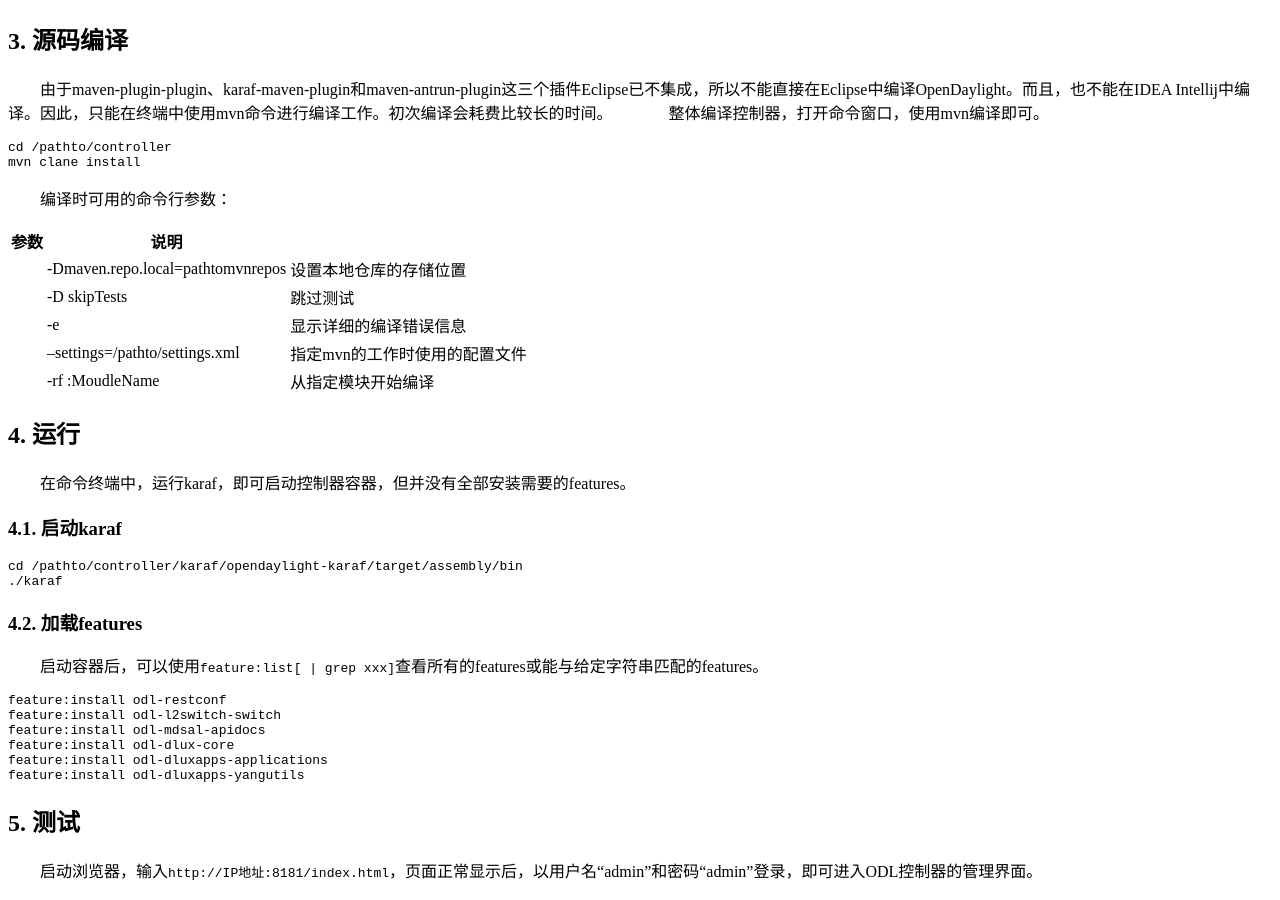
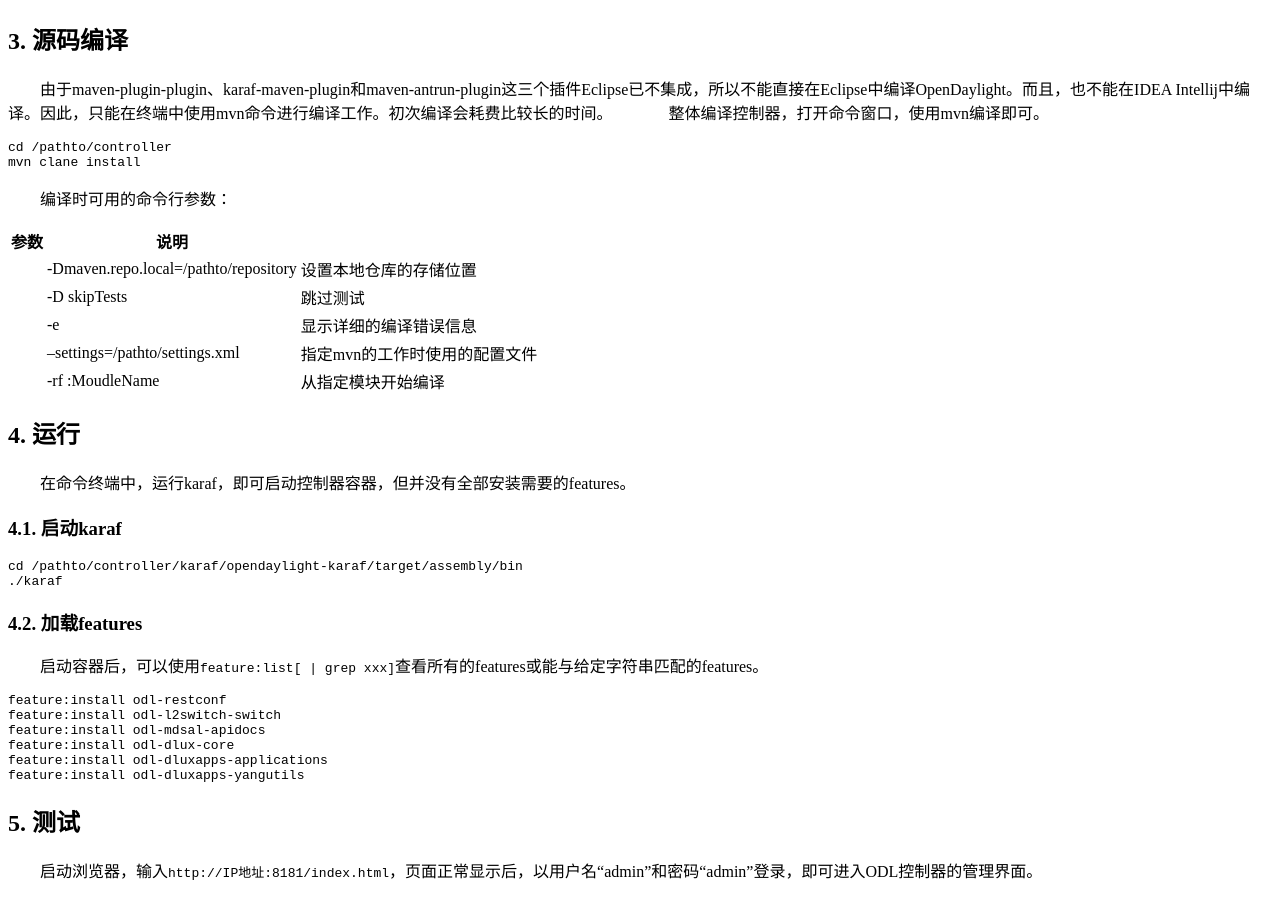
Before and after one commit to vchs6/vchs6.github.io, a Jekyll site: the page built from _posts/2017-10-25-odl-controller-compiling.md, in a window 1280 px wide and 900 px high, scrolled down 1647 px. Built offline with Jekyll 4.4.1, drawn with Linux system fonts in a browser that asks for light colours.

Commit message:
Update 2017-10-25-odl-controller-compiling.md

```diff
--- a/_posts/2017-10-25-odl-controller-compiling.md
+++ b/_posts/2017-10-25-odl-controller-compiling.md
@@ -84,7 +84,7 @@
 
 参数  |  说明
 |---|---|
-|-Dmaven.repo.local=pathtomvnrepos | 设置本地仓库的存储位置
+|-Dmaven.repo.local=/pathto/repository | 设置本地仓库的存储位置
 |-D skipTests | 跳过测试|
 |-e | 显示详细的编译错误信息|
 |--settings=/pathto/settings.xml | 指定mvn的工作时使用的配置文件|
```
